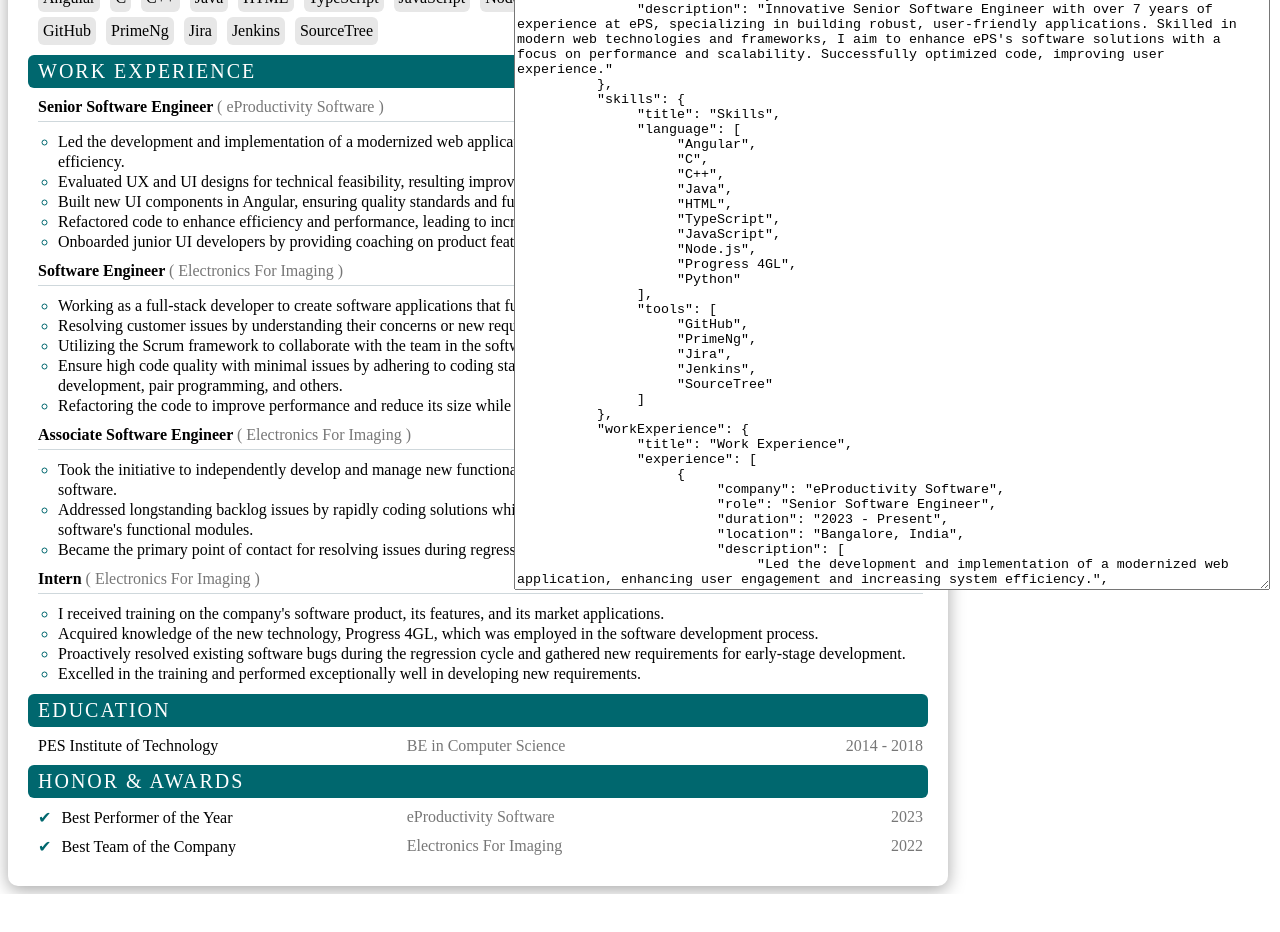
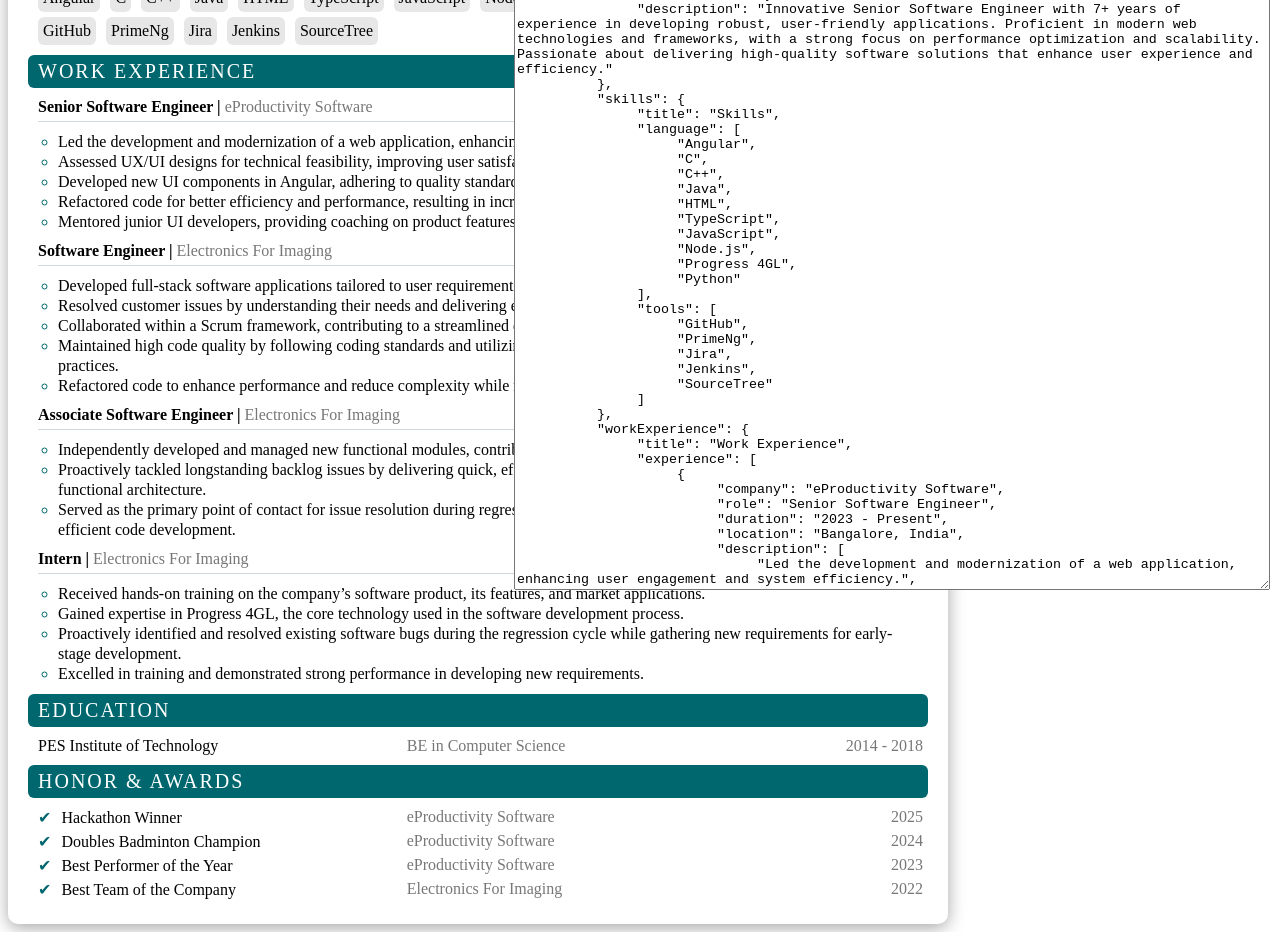
Before and after one commit to Baluu-p/skyMe, an Angular app: page / in a window 1280 px wide. Shown: the part 280-1212 px from the top of the page. Before the commit the page ends 1174 px from the top, so only its background shows below. Built offline with nearby package versions, Linux system fonts and the light colour scheme.

Commit message:
Updated data config

```diff
--- a/src/app/app.component.html
+++ b/src/app/app.component.html
@@ -1,7 +1,8 @@
 <div class="jc-center">
-    <div class="pos-abs">
+    <div *ngIf="!preview" class="pos-abs">
         <div class="buttons-container">
             <button class="box-btn" (click)="loadResume()">Load</button>
+            <button class="box-btn" (click)="preview = !preview">Preview</button>
             <button class="box-btn" (click)="downloadPDF()">Download PDF</button>
         </div>
         <textarea rows="1" [style.height.px]="750" [style.width.px]="750" [value]="formattedJson"
@@ -46,8 +47,8 @@
             <div *ngFor="let exp of profile.workExperience.experience" class="section-content section-experience">
                 <div class="exp-header">
                     <div class="row no-gutters d-flex jc-between">
-                        <div class="bold">{{exp.role}}
-                            <span class="row no-gutters light-detail">( {{exp.company}} )</span>
+                        <div class="bold">{{exp.role}} |
+                            <span class="row no-gutters light-detail">{{exp.company}}</span>
                         </div>
                         <div class="light-detail">{{exp.duration}}</div>
                     </div>
@@ -69,7 +70,7 @@
         </div>
         <div *ngIf="profile.education" class="resume-section">
             <div class="section-title">{{profile.awards.title}}</div>
-            <div *ngFor="let list of profile.awards.content" class="section-content row no-gutters d-flex pb-10">
+            <div *ngFor="let list of profile.awards.content" class="section-content row no-gutters d-flex pb-5">
                 <div class="col-5">
                     <span class="pr-10 icon-color">✔</span>
                     <span>{{list.title}}</span>
--- a/src/app/app.component.ts
+++ b/src/app/app.component.ts
@@ -14,6 +14,7 @@
   @ViewChild('resumeContainer', { static: false }) resumeContainer!: ElementRef;
 
   title = 'skyMe';
+  preview = false;
 
   resumeDetails: any = [];
 
--- a/src/assets/data.json
+++ b/src/assets/data.json
@@ -9,7 +9,7 @@
         "location": "",
         "summary": {
             "title": "Summary",
-            "description": "Innovative Senior Software Engineer with over 7 years of experience at ePS, specializing in building robust, user-friendly applications. Skilled in modern web technologies and frameworks, I aim to enhance ePS's software solutions with a focus on performance and scalability. Successfully optimized code, improving user experience."
+            "description": "Innovative Senior Software Engineer with 7+ years of experience in developing robust, user-friendly applications. Proficient in modern web technologies and frameworks, with a strong focus on performance optimization and scalability. Passionate about delivering high-quality software solutions that enhance user experience and efficiency."
         },
         "skills": {
             "title": "Skills",
@@ -42,11 +42,11 @@
                     "duration": "2023 - Present",
                     "location": "Bangalore, India",
                     "description": [
-                        "Led the development and implementation of a modernized web application, enhancing user engagement and increasing system efficiency.",
-                        "Evaluated UX and UI designs for technical feasibility, resulting improvement in user satisfaction and interface usability.",
-                        "Built new UI components in Angular, ensuring quality standards and fulfilling requirements, which reduced development time.",
-                        "Refactored code to enhance efficiency and performance, leading to increased application speed and reliability.",
-                        "Onboarded junior UI developers by providing coaching on product features and technologies, improving team productivity."
+                        "Led the development and modernization of a web application, enhancing user engagement and system efficiency.",
+                        "Assessed UX/UI designs for technical feasibility, improving user satisfaction and interface usability.",
+                        "Developed new UI components in Angular, adhering to quality standards and reducing development time.",
+                        "Refactored code for better efficiency and performance, resulting in increased application speed and reliability.",
+                        "Mentored junior UI developers, providing coaching on product features and technologies, boosting team productivity."
                     ]
                 },
                 {
@@ -55,11 +55,11 @@
                     "duration": "2021 - 2023",
                     "location": "Bangalore, India",
                     "description": [
-                        "Working as a full-stack developer to create software applications that fulfill user requirements.",
-                        "Resolving customer issues by understanding their concerns or new requirements and providing solutions that satisfy them.",
-                        "Utilizing the Scrum framework to collaborate with the team in the software development process and achieve a shared goal.",
-                        "Ensure high code quality with minimal issues by adhering to coding standards and employing techniques such as test-driven development, pair programming, and others.",
-                        "Refactoring the code to improve performance and reduce its size while also maintaining unit tests to ensure it remains error-free."
+                        "Developed full-stack software applications tailored to user requirements, ensuring functionality and scalability.",
+                        "Resolved customer issues by understanding their needs and delivering effective solutions.",
+                        "Collaborated within a Scrum framework, contributing to a streamlined development process and shared team goals.",
+                        "Maintained high code quality by following coding standards and utilizing test-driven development, pair programming, and other best practices.",
+                        "Refactored code to enhance performance and reduce complexity while maintaining unit tests to ensure reliability."
                     ]
                 },
                 {
@@ -68,9 +68,9 @@
                     "duration": "2018 - 2021",
                     "location": "Bangalore, India",
                     "description": [
-                        "Took the initiative to independently develop and manage new functional modules that contributed to the growth of the company’s software.",
-                        "Addressed longstanding backlog issues by rapidly coding solutions while simultaneously gaining a deeper understanding of the software's functional modules.",
-                        "Became the primary point of contact for resolving issues during regression testing, thanks to my skills in developing fast, robust code."
+                        "Independently developed and managed new functional modules, contributing to the software's growth and enhancement.",
+                        "Proactively tackled longstanding backlog issues by delivering quick, effective solutions while deepening expertise in the software’s functional architecture.",
+                        "Served as the primary point of contact for issue resolution during regression testing, leveraging strong problem-solving skills and efficient code development."
                     ]
                 },
                 {
@@ -79,10 +79,10 @@
                     "duration": "01/2018 - 06/2018",
                     "location": "Bangalore, India",
                     "description": [
-                        "I received training on the company's software product, its features, and its market applications.",
-                        "Acquired knowledge of the new technology, Progress 4GL, which was employed in the software development process.",
-                        "Proactively resolved existing software bugs during the regression cycle and gathered new requirements for early-stage development.",
-                        "Excelled in the training and performed exceptionally well in developing new requirements."
+                        "Received hands-on training on the company’s software product, its features, and market applications.",
+                        "Gained expertise in Progress 4GL, the core technology used in the software development process.",
+                        "Proactively identified and resolved existing software bugs during the regression cycle while gathering new requirements for early-stage development.",
+                        "Excelled in training and demonstrated strong performance in developing new requirements."
                     ]
                 }
             ]
@@ -90,6 +90,16 @@
         "awards": {
             "title": "Honor & Awards",
             "content": [
+                {
+                    "title": "Hackathon Winner",
+                    "company": "eProductivity Software",
+                    "year": "2025"
+                },
+                {
+                    "title": "Doubles Badminton Champion",
+                    "company": "eProductivity Software",
+                    "year": "2024"
+                },
                 {
                     "title": "Best Performer of the Year",
                     "company": "eProductivity Software",
```
